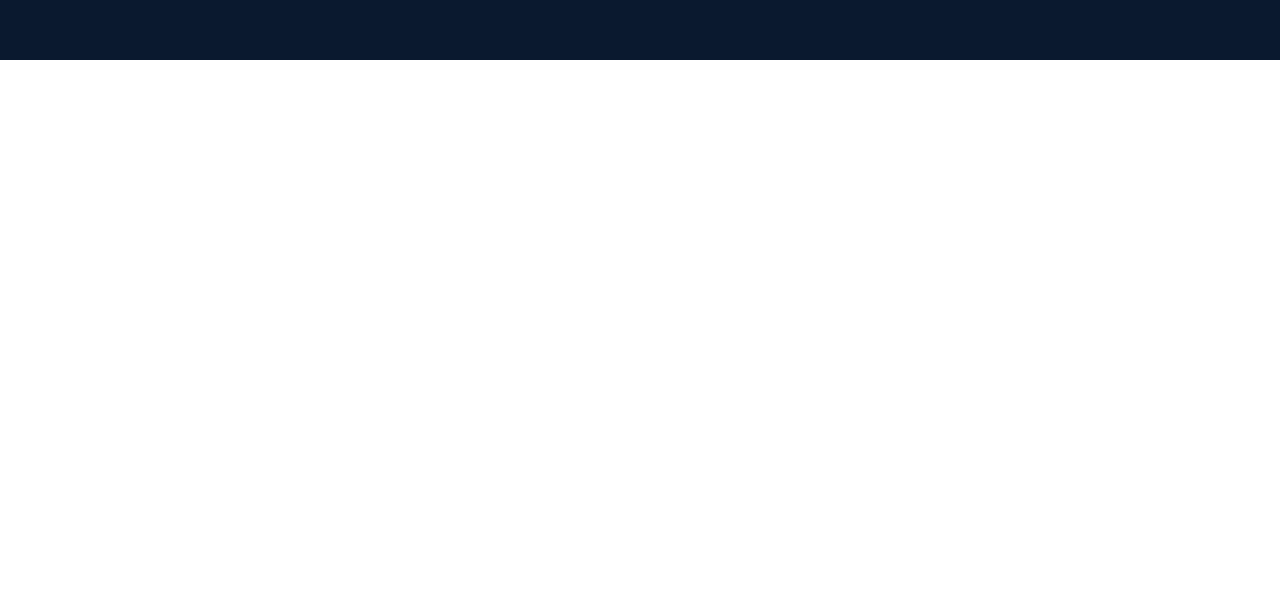
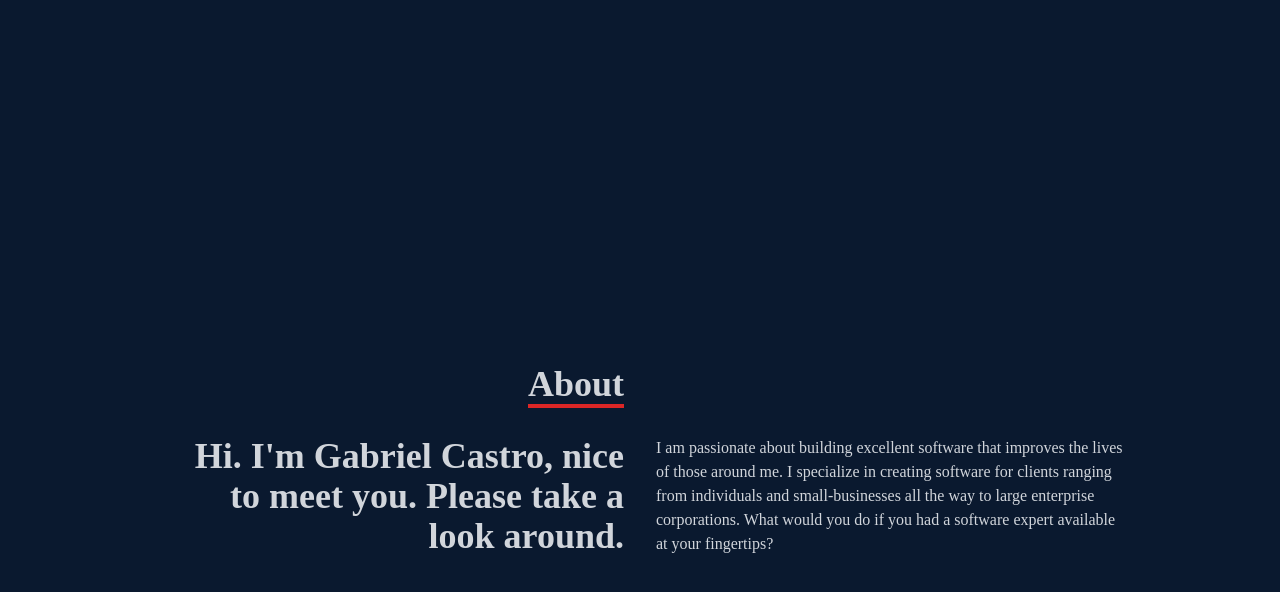
Before and after one commit to gabe571/my-portfolio, a React (Create React App) app in the folder my-portfolio/: page / in a window 1280 px wide. Shown: the part 740-1332 px from the top of the page. Before the commit the page ends 800 px from the top, so only its background shows below. Built offline with nearby package versions, Linux system fonts and the light colour scheme.

Commit message:
about page

```diff
--- a/my-portfolio/src/App.js
+++ b/my-portfolio/src/App.js
@@ -1,12 +1,14 @@
 import React from "react";
 import Home from "./components/Home";
 import Navbar from "./components/Navbar";
+import About from "./components/About"
 
 function App() {
   return (
     <div>
       <Navbar />
       <Home />
+      <About />
     </div>
   )
 }
--- /dev/null
+++ b/my-portfolio/src/components/About.jsx
@@ -0,0 +1,32 @@
+import React from 'react'
+
+const About = () => {
+    return (
+        <div name='about' className='w-full h-screen bg-[#0a192f] text-gray-300'>
+            <div className='flex flex-col justify-center items-center w-full h-full'>
+                <div className='max-w-[1000px] w-full grid grid-cols-2 gap-8'>
+                    <div className='sm:text-right pb-8 pl-4'>
+                        <p className='text-4xl font-bold inline border-b-4 border-red-600'>
+                            About
+                        </p>
+                    </div>
+                    <div></div>
+                </div>
+                <div className='max-w-[1000px] w-full grid sm:grid-cols-2 gap-8 px-4'>
+                    <div className='sm:text-right text-4xl font-bold'>
+                        <p>Hi. I'm Gabriel Castro, nice to meet you. Please take a look around.</p>
+                    </div>
+                    <div>
+                        <p>I am passionate about building excellent software that improves
+                            the lives of those around me. I specialize in creating software
+                            for clients ranging from individuals and small-businesses all the
+                            way to large enterprise corporations. What would you do if you had
+                            a software expert available at your fingertips?</p>
+                    </div>
+                </div>
+            </div>
+        </div>
+    );
+};
+
+export default About
```
